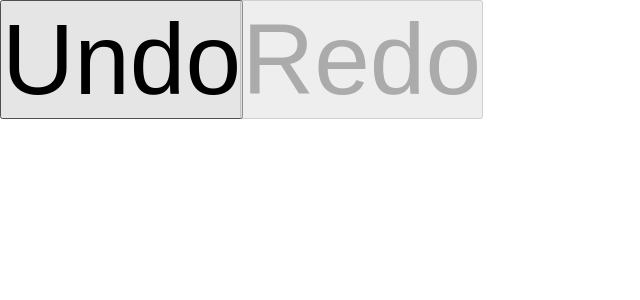
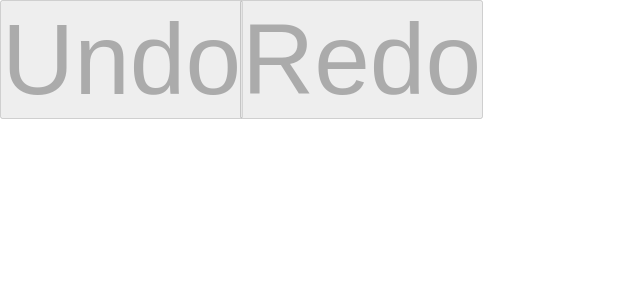
Before and after one commit to amin-aggag/drawing-notepad, a React (Vite) app in the folder canvas-drawing-app/: page / in a window 1280 px wide. Shown: the top 300 px of the page, without its empty margins (0-640 px from the left). Built offline with nearby package versions, Linux system fonts and the light colour scheme.

Commit message:
Fix: undo button is now disabled when allPathData's array size is 0, which fixes the error on mapping on a length of 0 (for now)

```diff
--- a/canvas-drawing-app/src/App.tsx
+++ b/canvas-drawing-app/src/App.tsx
@@ -38,7 +38,7 @@ type pointType = (number[] | { x: number; y: number; pressure?: number | undefin
 
 export default function App() {
   const [points, setPoints] = React.useState<pointType>([]);
-  const [states, setStates] = React.useState<string[][]>([[]]);
+  const [states, setStates] = React.useState<string[][]>([]);
   const [isDrawing, setIsDrawing] = React.useState<boolean>(false);
   const [undoCounter, setUndoCounter] = React.useState<number>(0);
   const [allPathData, setAllPathData]= React.useState<string[]>([]);
@@ -93,8 +93,10 @@ export default function App() {
   // }
 
   function undo() {
-    setAllPathData(states[states.length - 1 - (undoCounter + 1)]);
-    setUndoCounter(undoCounter + 1);
+    if (allPathData.length > 0) {
+      setAllPathData(states[states.length - 1 - (undoCounter + 1)]);
+      setUndoCounter(undoCounter + 1);
+    }
   }
 
   function redo() {
@@ -121,7 +123,10 @@ export default function App() {
       </svg>
       </div>
       <div>
-        <button style={{position: "absolute", top: "0", left: "0", fontSize: "100px", zIndex: "1"}} onClick={undo}>Undo</button>
+        {allPathData.length === 0 ?
+          <button style={{position: "absolute", top: "0", left: "0", fontSize: "100px", zIndex: "1"}} onClick={undo} disabled>Undo</button> :
+          <button style={{position: "absolute", top: "0", left: "0", fontSize: "100px", zIndex: "1"}} onClick={undo}>Undo</button>
+        }
         {redoPathData.length === 0 ?
           <button style={{position: "absolute", top: "0", left: "240px", fontSize: "100px", zIndex: "1"}} disabled>Redo</button> :
           <button style={{position: "absolute", top: "0", left: "240px", fontSize: "100px", zIndex: "1"}} onClick={redo}>Redo</button>
```
